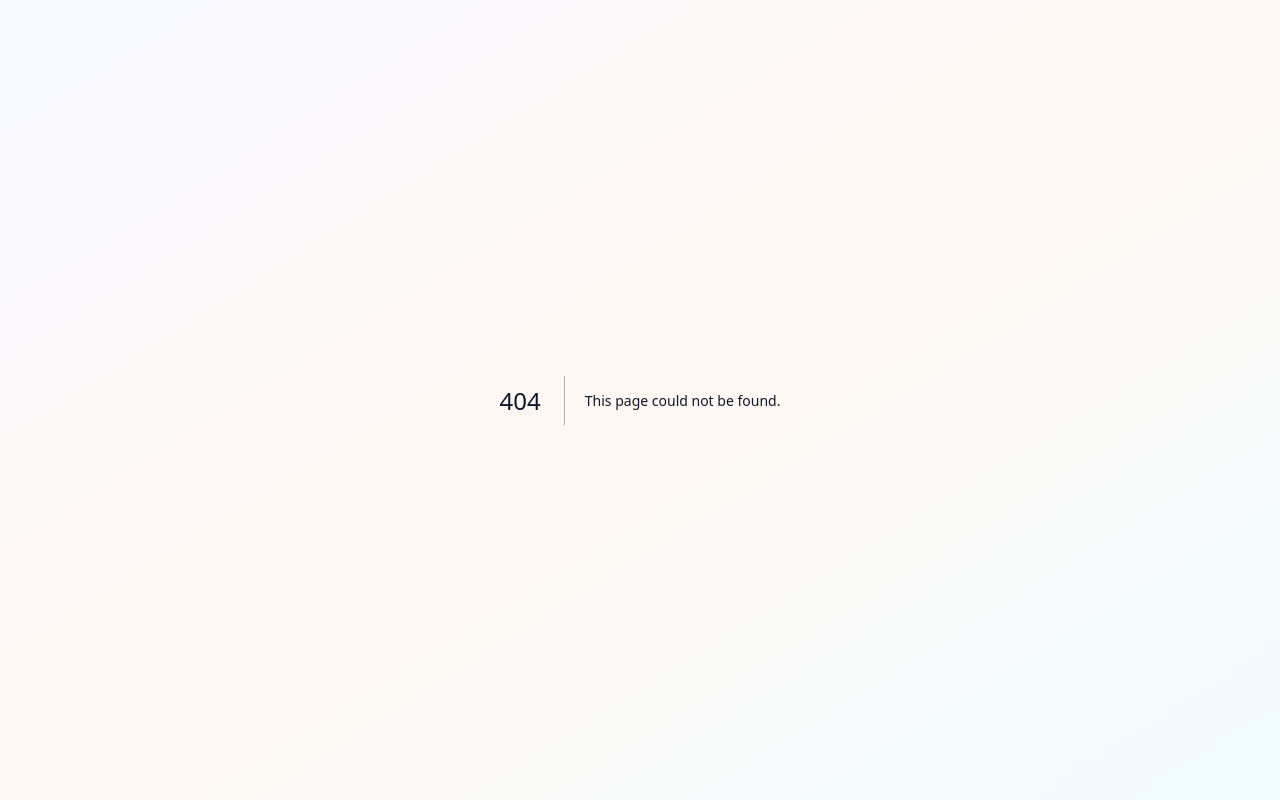
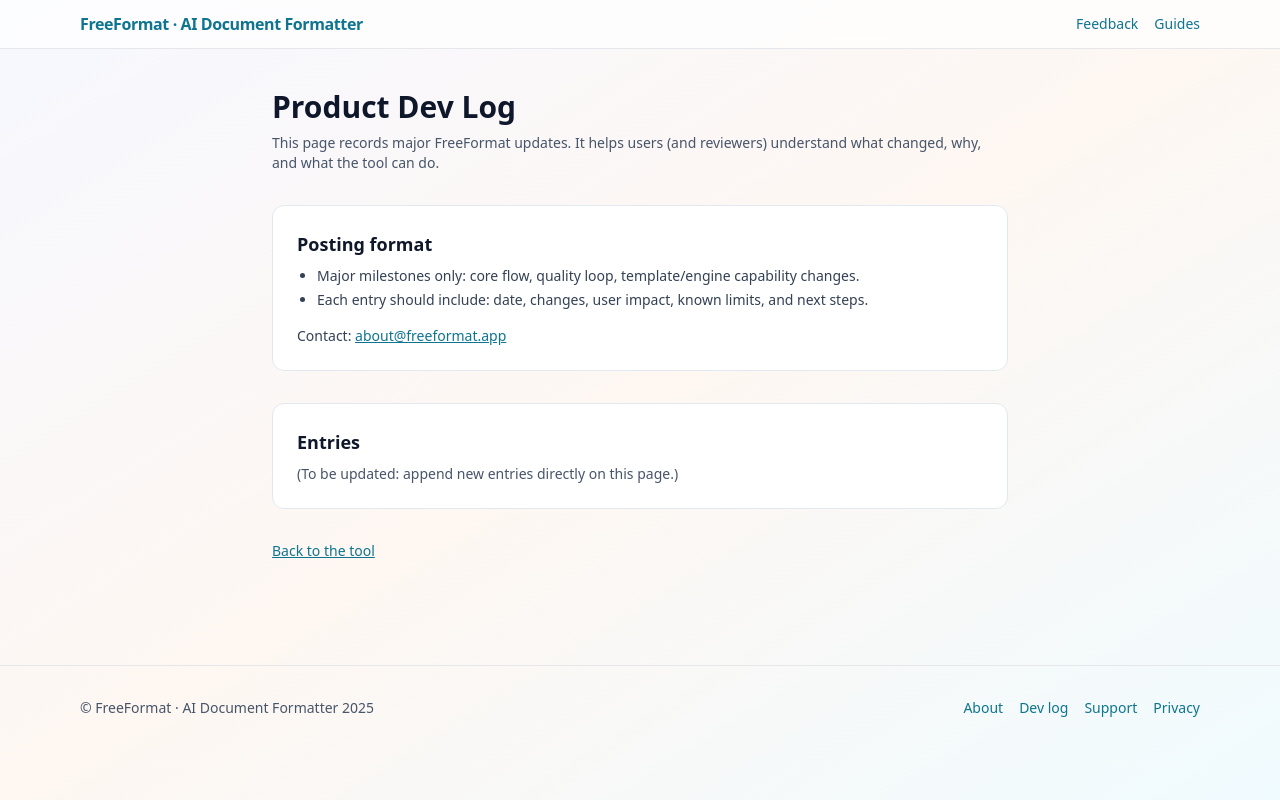
Before and after one commit to moonscar/freeformat-frontend, a Next.js app: page /en/devlog in a window 1280 px wide. Before the commit this address had no page. Built offline with nearby package versions, Linux system fonts and the light colour scheme; no server answers.

Commit message:
feat: add dev log page and update site nav

```diff
--- /dev/null
+++ b/src/app/[locale]/devlog/page.tsx
@@ -0,0 +1,80 @@
+import Header from '@/components/layout/Header';
+import Footer from '@/components/layout/Footer';
+import type { Metadata } from 'next';
+import Link from 'next/link';
+import { siteConfig } from '@/lib/siteConfig';
+
+export async function generateMetadata({ params }: { params: { locale: string } }): Promise<Metadata> {
+  const localeKey = params.locale === 'en' ? 'en' : 'zh';
+  const canonical = `/${localeKey}/devlog`;
+  const title = localeKey === 'zh' ? '产品开发日志' : 'Product Dev Log';
+  const description =
+    localeKey === 'zh'
+      ? '记录 FreeFormat 的重大功能迭代与更新。'
+      : 'Major product updates and milestones for FreeFormat.';
+  return {
+    title,
+    description,
+    alternates: {
+      canonical,
+      languages: {
+        en: '/en/devlog',
+        zh: '/zh/devlog',
+      },
+    },
+    openGraph: {
+      url: canonical,
+      type: 'website',
+    },
+    robots: {
+      index: true,
+      follow: true,
+    },
+  };
+}
+
+export default function DevLogPage({ params }: { params: { locale: string } }) {
+  const locale = params.locale === 'en' ? 'en' : 'zh';
+  const isZh = locale === 'zh';
+  return (
+    <>
+      <Header locale={locale} />
+      <main className="mx-auto max-w-3xl px-4 py-10 text-slate-900">
+        <h1 className="mb-2 text-3xl font-semibold">{isZh ? '产品开发日志' : 'Product Dev Log'}</h1>
+        <p className="mb-8 text-sm text-slate-600">
+          {isZh
+            ? '这里记录 FreeFormat 的重大功能迭代。后续我会把每个版本的核心改动、原因与结果放在这里，方便用户与审核方理解产品在持续迭代。'
+            : 'This page records major FreeFormat updates. It helps users (and reviewers) understand what changed, why, and what the tool can do.'}
+        </p>
+
+        <section className="rounded-xl border border-slate-200 bg-white p-6">
+          <h2 className="text-lg font-semibold">{isZh ? '写作规范' : 'Posting format'}</h2>
+          <ul className="mt-2 list-disc space-y-1 pl-5 text-sm text-slate-700">
+            <li>{isZh ? '仅记录重大功能：工具链路、质量闭环、模板与引擎能力变化。' : 'Major milestones only: core flow, quality loop, template/engine capability changes.'}</li>
+            <li>{isZh ? '每条包含：时间、改动点、用户影响、已知限制与下一步。' : 'Each entry should include: date, changes, user impact, known limits, and next steps.'}</li>
+          </ul>
+          <div className="mt-4 text-sm text-slate-700">
+            {isZh ? '联系：' : 'Contact: '}{' '}
+            <a className="text-cyan-700 underline hover:text-cyan-900" href={`mailto:${siteConfig.contactEmail}`}>
+              {siteConfig.contactEmail}
+            </a>
+          </div>
+        </section>
+
+        <section className="mt-8 rounded-xl border border-slate-200 bg-white p-6">
+          <h2 className="text-lg font-semibold">{isZh ? '日志条目' : 'Entries'}</h2>
+          <p className="mt-2 text-sm text-slate-600">
+            {isZh ? '（待补充：你可以直接在此页面追加条目。）' : '(To be updated: append new entries directly on this page.)'}
+          </p>
+        </section>
+
+        <div className="mt-8 text-sm">
+          <Link className="text-cyan-700 underline hover:text-cyan-900" href={`/${locale}/tool`}>
+            {isZh ? '返回工具页' : 'Back to the tool'}
+          </Link>
+        </div>
+      </main>
+      <Footer locale={locale} />
+    </>
+  );
+}
--- a/src/app/sitemap.ts
+++ b/src/app/sitemap.ts
@@ -29,7 +29,7 @@
   const baseUrl = siteConfig.url.replace(/\/$/, '');
   const locales = ['zh', 'en'];
 
-  const staticRoutes = ['', '/tool', '/guides', '/feedback', '/privacy', '/terms', '/contact', '/about', '/support', '/landing'];
+  const staticRoutes = ['', '/tool', '/guides', '/feedback', '/privacy', '/about', '/devlog', '/support', '/landing'];
 
   const guideEntries: MetadataRoute.Sitemap = [];
   for (const locale of locales) {
--- a/src/components/layout/Footer.tsx
+++ b/src/components/layout/Footer.tsx
@@ -11,17 +11,14 @@
             <Link href={`/${locale}/about`} className="hover:text-slate-900">
               {isZh ? '关于' : 'About'}
             </Link>
+            <Link href={`/${locale}/devlog`} className="hover:text-slate-900">
+              {isZh ? '开发日志' : 'Dev log'}
+            </Link>
             <Link href={`/${locale}/support`} className="hover:text-slate-900">
               {isZh ? '支持' : 'Support'}
             </Link>
-            <Link href={`/${locale}/contact`} className="hover:text-slate-900">
-              {isZh ? '联系' : 'Contact'}
-            </Link>
             <Link href={`/${locale}/privacy`} className="hover:text-slate-900">
               {isZh ? '隐私' : 'Privacy'}
-            </Link>
-            <Link href={`/${locale}/terms`} className="hover:text-slate-900">
-              {isZh ? '条款' : 'Terms'}
             </Link>
           </div>
         </div>
```
